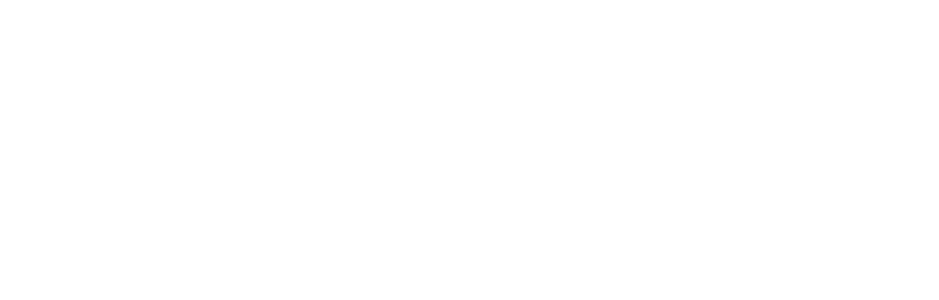
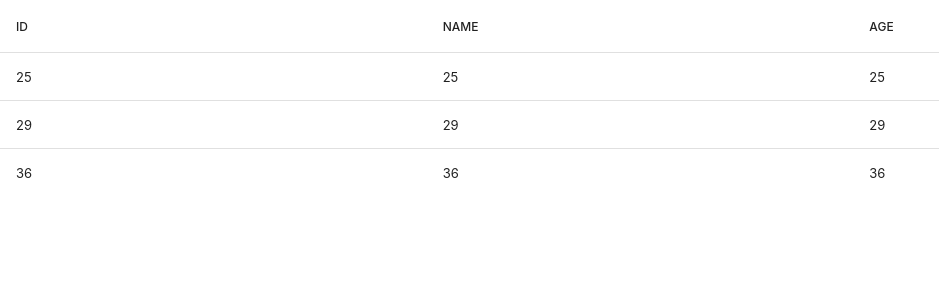
Before and after one commit to AlexMamani85/tabla-prueba-react, a React (Create React App) app: page / in a window 1280 px wide. Shown: the top 300 px of the page, without its empty margins (0-939 px from the left). Built offline with nearby package versions, Linux system fonts and the light colour scheme.

Commit message:
CHORE: test react-data-table-component

```diff
--- a/src/App.js
+++ b/src/App.js
@@ -1,10 +1,49 @@
+import DataTable from 'react-data-table-component'
 
 import './App.css';
 
 function App() {
+
+
+const data = [
+  {
+    id: 1,
+    name: 'Juan Carlos',
+    age: 25
+  },
+    {
+    id: 2,
+    name: 'Martina',
+    age: 29
+  },
+    {
+    id: 3,
+    name: 'Canelaria',
+    age: 36
+  }
+]
+const columns = [
+  {
+  name: 'ID',
+  selector: row => row.age
+  },
+    {
+  name: 'NAME',
+  selector: row => row.age
+  },
+    {
+  name: 'AGE',
+  selector: row => row.age
+  },
+]
+
   return (
     <div className="App">
+      <DataTable
+        columns={columns}
+        data={data}
 
+      ></DataTable>
     </div>
   );
 }
```
